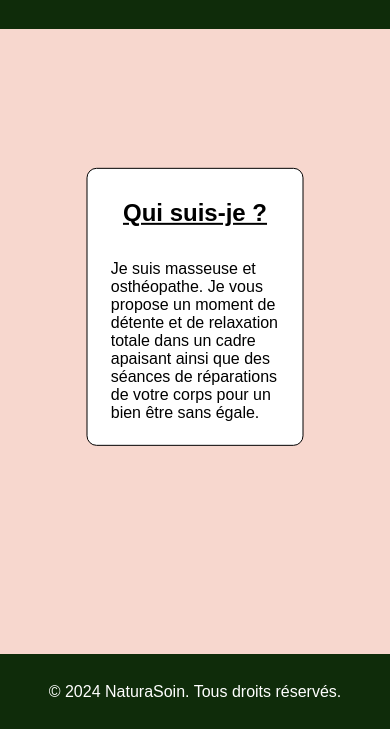
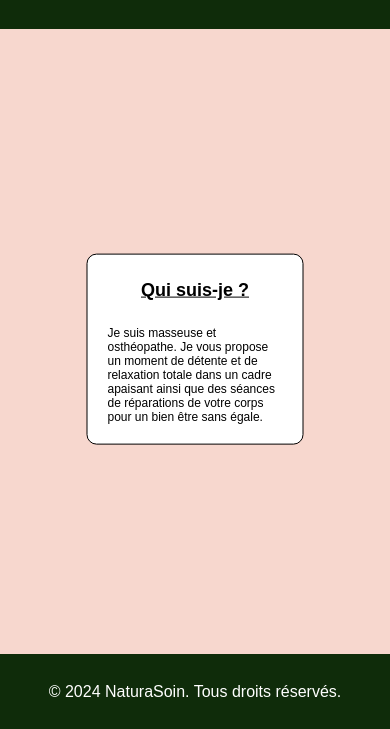
Before and after one commit to piloufass/piloufass.github.io, a plain HTML site: page index.html in a window 390 px wide. Shown: the part 115-844 px from the top of the page. Drawn offline with Linux system fonts and the light colour scheme.

Commit message:
Modification du css pour le responsive

```diff
--- a/styles.css
+++ b/styles.css
@@ -58,7 +58,7 @@ footer {
 
 .contenuPage {
   position: absolute;
-  top: 50%;
+  top: 55%;
   left: 50%;
   transform: translate(-50%, -50%);
   display: flex;
@@ -75,7 +75,7 @@ h2 {
   section {
     padding: 10px;
     border-radius: 10px;
-    margin: 0px;
+    margin: 10px;
     width: 100%;
     height: 100%;
   }
@@ -89,3 +89,23 @@ h2 {
     padding: 15px 0;
   }
 }
+
+@media screen and (max-width: 390px) {
+  section {
+    padding: 10px;
+    border-radius: 10px;
+    margin: 10px;
+    width: 100%;
+    height: 100%;
+    font-size: 12px;
+  }
+
+  p {
+    margin: 0.83em;
+  }
+
+  header,
+  footer {
+    padding: 15px 0;
+  }
+}
```
